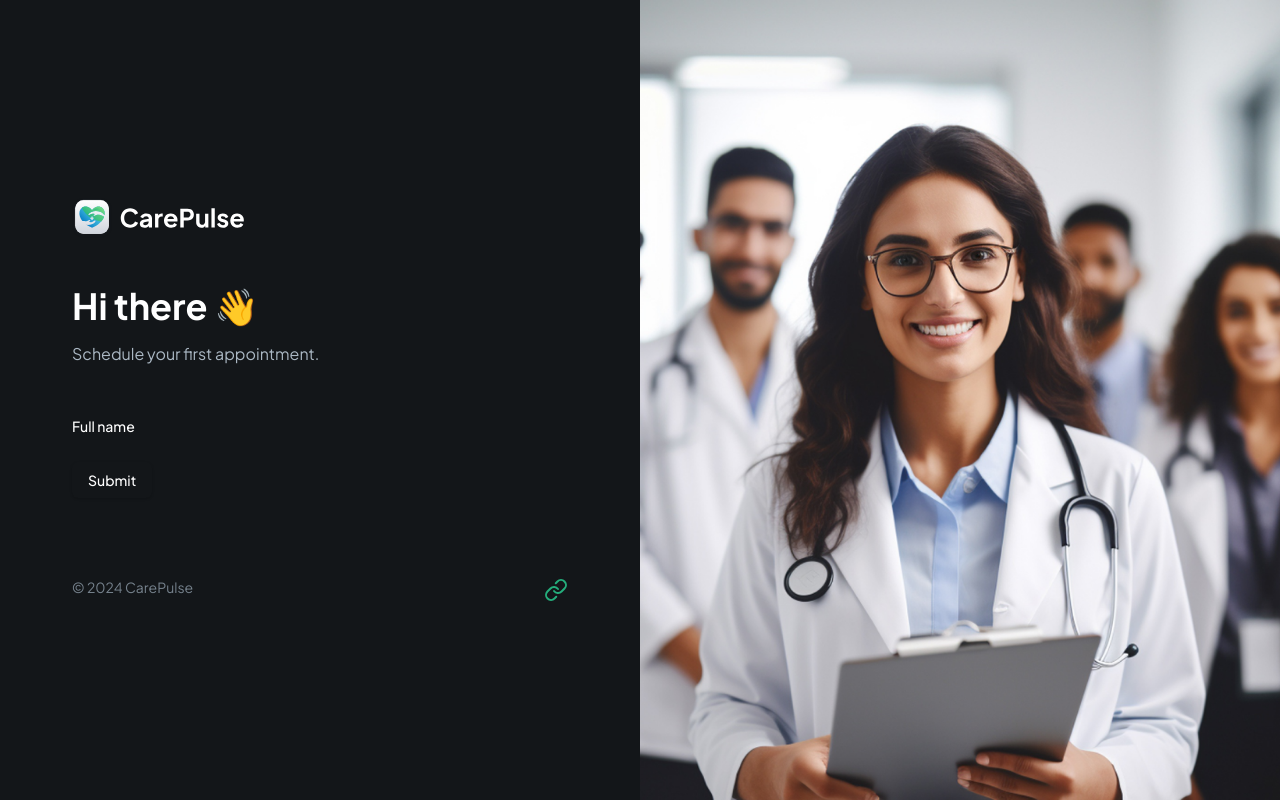
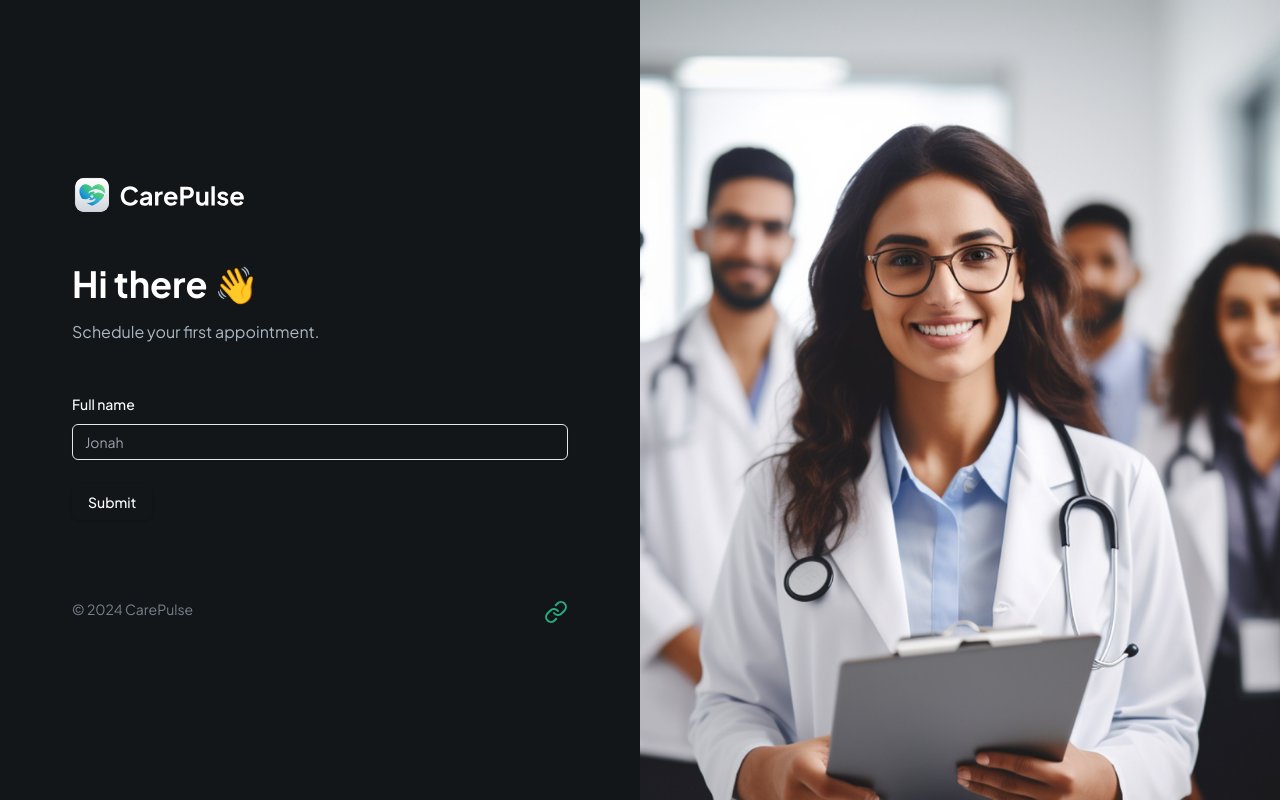
Before and after one commit to jonahunuafe/dribble-clone, a Next.js app: page / in a window 1280 px wide. Built offline with nearby package versions, Linux system fonts and the light colour scheme.

Commit message:
created CustomField to render dynamic field

```diff
--- a/components/CustomFormField.tsx
+++ b/components/CustomFormField.tsx
@@ -28,7 +28,17 @@ interface CustomProps {
   renderSkeleton?: (field: any) => React.ReactNode
 }
 
-const CustomFormField = ({ control, fieldType, name, label }: CustomProps) => {
+const RenderField = ({ field, props }: { field: any; props: CustomProps }) => {
+  return (
+    <Input
+      type='text'
+      placeholder='Jonah'
+    />
+  )
+}
+
+const CustomFormField = (props: CustomProps) => {
+  const { control, fieldType, name, label } = props;
   return (
     <FormField
       control={control}
@@ -38,9 +48,19 @@ const CustomFormField = ({ control, fieldType, name, label }: CustomProps) => {
          {fieldType !== FormFieldType.CHECKBOX && label && (
           <FormLabel>{label}</FormLabel>
          )}
+
+          <RenderField
+            field={field}
+            props={props}
+          />
+
+          <FormMessage
+
+          />
+
         </FormItem>
       )}
-        />
+      />
   )
 }
 
```
